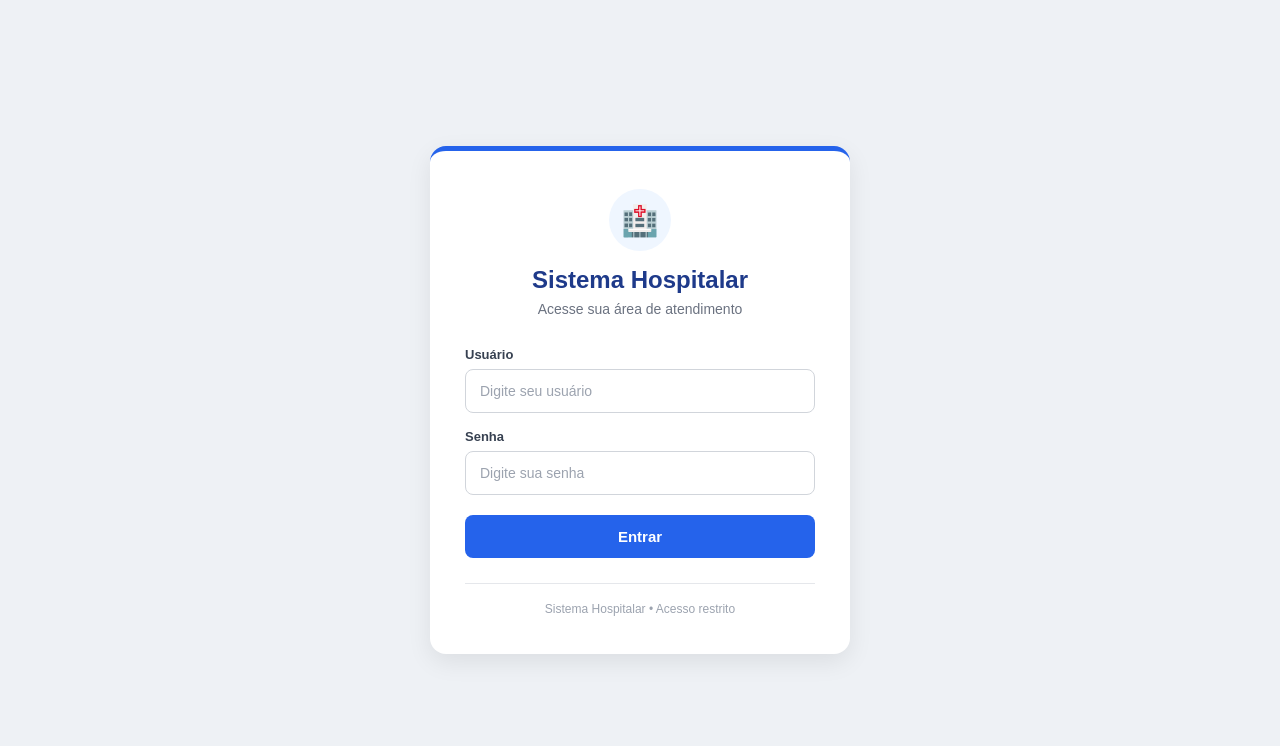
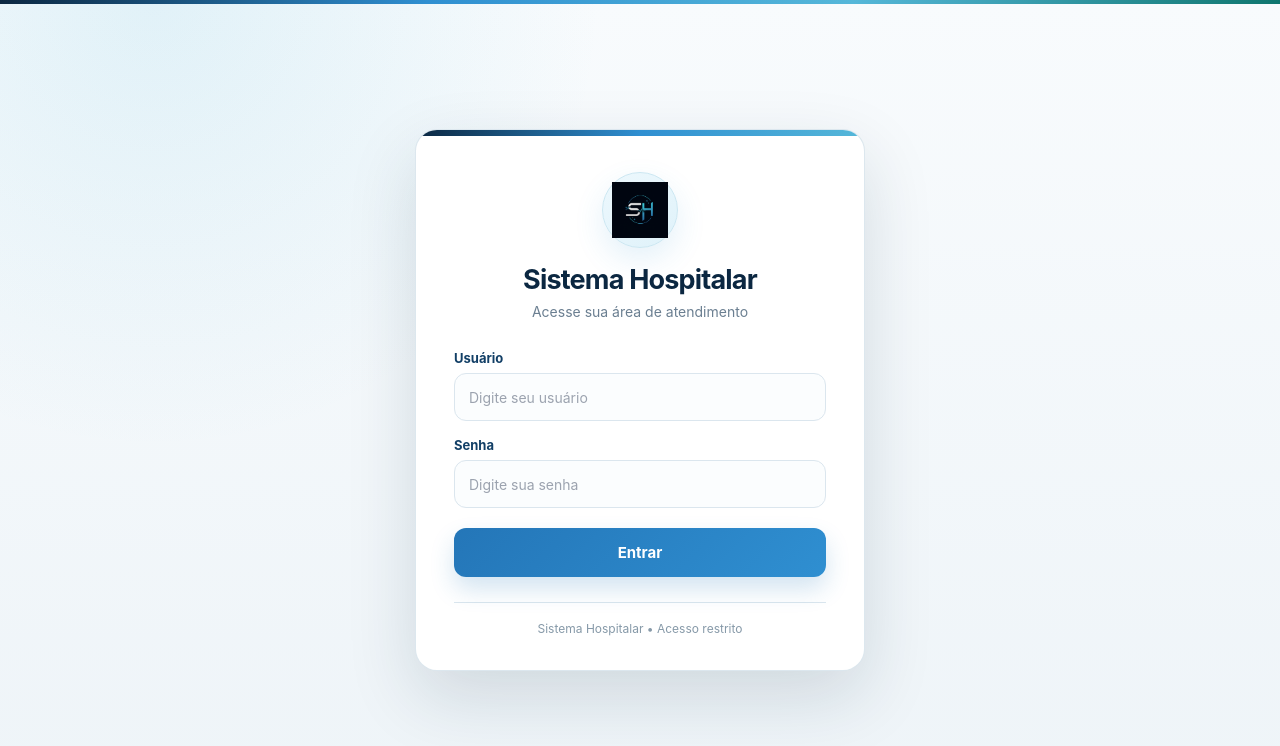
Before and after one commit to Jiako7/Sentinela, a website: page frontend/index.html in a window 1280 px wide. Drawn offline with Linux system fonts and the light colour scheme.

Commit message:
style: modernizar interface geral do Sentinela

```diff
--- a/frontend/index.html
+++ b/frontend/index.html
@@ -233,6 +233,81 @@
                 font-size: 22px;
             }
         }
+
+        /* ===== Sentinela Design System v2 ===== */
+        :root{
+            --sn-bg:#eef4f8;
+            --sn-surface:#fff;
+            --sn-navy:#0b2741;
+            --sn-navy2:#123f66;
+            --sn-blue:#2476b8;
+            --sn-blue2:#2f8fd1;
+            --sn-cyan:#55b7d9;
+            --sn-teal:#0f766e;
+            --sn-text:#142536;
+            --sn-muted:#6b7f91;
+            --sn-line:#dbe6ee;
+            --sn-shadow:0 18px 50px rgba(16,45,70,.10);
+            --sn-shadow-soft:0 8px 24px rgba(16,45,70,.07);
+        }
+        body{
+            font-family:Inter,ui-sans-serif,-apple-system,BlinkMacSystemFont,"Segoe UI",Roboto,Arial,sans-serif;
+            background:radial-gradient(circle at 12% 0%,rgba(85,183,217,.14),transparent 28rem),linear-gradient(180deg,#f8fbfd,var(--sn-bg));
+            color:var(--sn-text);
+        }
+        body::before{
+            content:"";
+            position:fixed;
+            inset:0 0 auto 0;
+            height:4px;
+            background:linear-gradient(90deg,var(--sn-navy),var(--sn-blue2),var(--sn-cyan),var(--sn-teal));
+            z-index:9999;
+        }
+        input,select,textarea,button{font-family:inherit}
+
+        .container{
+            max-width:450px;
+            padding:42px 38px 34px;
+            border-radius:22px;
+            border:1px solid rgba(219,230,238,.95);
+            border-top:1px solid rgba(219,230,238,.95);
+            box-shadow:0 26px 70px rgba(11,39,65,.14);
+            position:relative;
+            overflow:hidden;
+        }
+        .container::before{
+            content:"";
+            position:absolute;
+            top:0;left:0;right:0;
+            height:6px;
+            background:linear-gradient(90deg,var(--sn-navy),var(--sn-blue2),var(--sn-cyan));
+        }
+        .icone{
+            width:76px;height:76px;
+            background:linear-gradient(145deg,#edf8fd,#dff2fa);
+            border:1px solid #cce7f2;
+            box-shadow:0 12px 30px rgba(47,143,209,.13);
+        }
+        .icone img{width:56px;height:56px;object-fit:contain}
+        h1{color:var(--sn-navy);font-size:27px;letter-spacing:-.03em}
+        .subtitulo{font-size:14px;color:var(--sn-muted)}
+        .campo label{color:var(--sn-navy2);font-weight:750}
+        .campo input{
+            min-height:48px;
+            border-radius:12px;
+            border-color:var(--sn-line);
+            background:#fbfdfe;
+        }
+        .campo input:focus{border-color:var(--sn-blue2);box-shadow:0 0 0 4px rgba(47,143,209,.11);background:#fff}
+        .btn-entrar{
+            min-height:49px;
+            border-radius:12px;
+            background:linear-gradient(135deg,var(--sn-blue),var(--sn-blue2));
+            box-shadow:0 12px 24px rgba(36,118,184,.20);
+        }
+        .btn-entrar:hover{background:linear-gradient(135deg,#1d679f,#247fba);transform:translateY(-1px)}
+        .rodape{color:#8699a8;border-top-color:var(--sn-line)}
+
     </style>
 </head>
 
@@ -243,7 +318,7 @@
         <div class="cabecalho">
 
             <div class="icone">
-                🏥
+                <img src="logo-sh.png" alt="Sentinela">
             </div>
 
             <h1>Sistema Hospitalar</h1>
```
